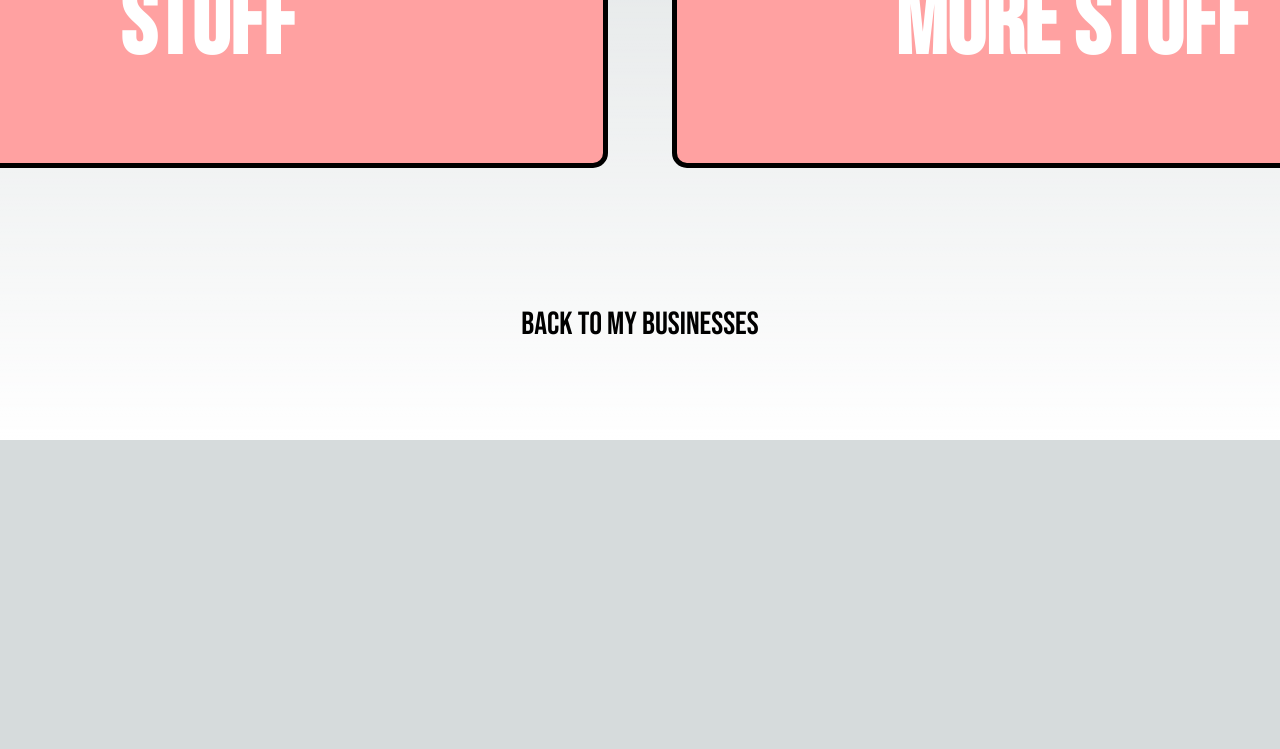
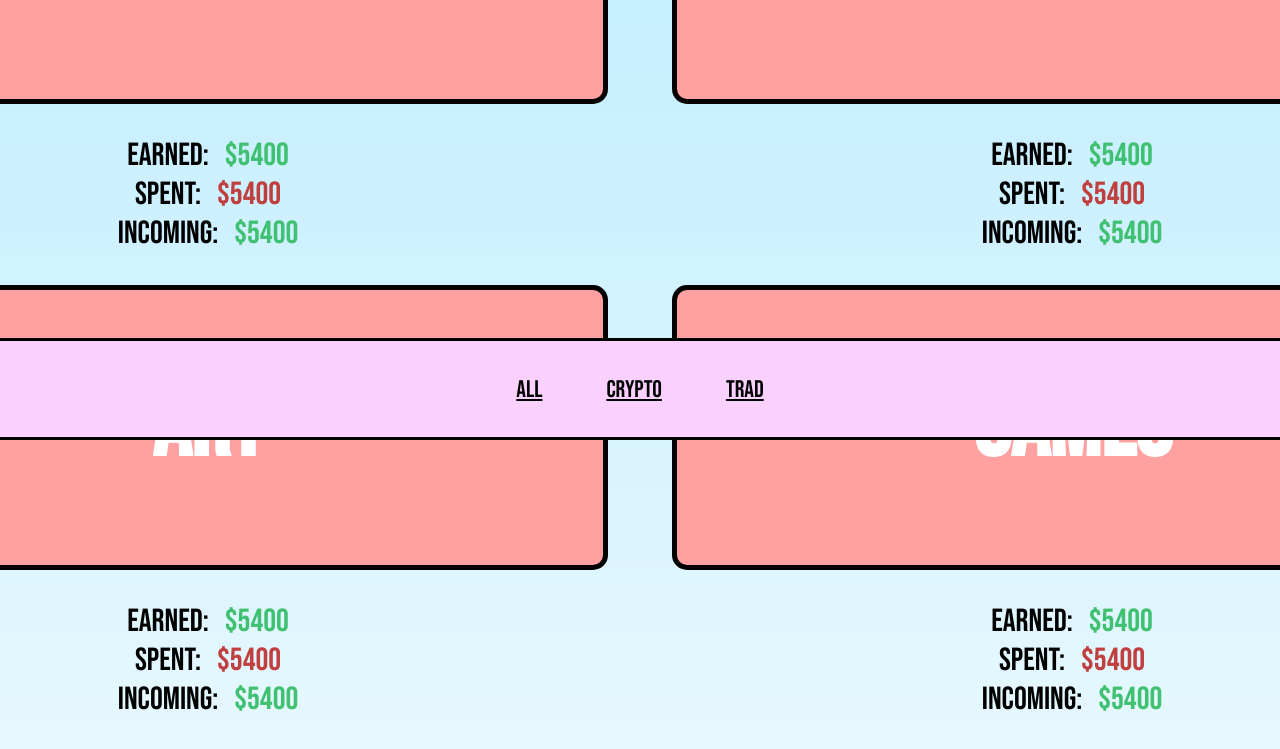
Before and after one commit to 0xvibes/businessmanagement, a Next.js app: page /trad in a window 1280 px wide. Shown: the part 360-1109 px from the top of the page. Before the commit the page ends 800 px from the top, so only its background shows below. Built offline with nearby package versions, Linux system fonts and the light colour scheme.

Commit message:
nu commit

```diff
--- /dev/null
+++ b/src/pages/components/footer.js
@@ -0,0 +1,15 @@
+import React from 'react'
+import Link from 'next/link'
+
+const footer = () => {
+  return (
+    <div className='sticky-footer'>
+      <Link className='footer-link' href="/">All</Link>
+      <Link className='footer-link' href="/crypto">Crypto</Link>
+      <Link className='footer-link' href="/trad">Trad</Link>
+
+    </div>
+  )
+}
+
+export default footer
--- a/src/pages/trad.js
+++ b/src/pages/trad.js
@@ -4,27 +4,115 @@ import Image from 'next/image'
 import Link from 'next/link'
 import { Inter } from '@next/font/google'
 import styles from '@/styles/Home.module.css'
+import Footer from './components/footer'
 
 const trad = () => {
   return (
     <main className={styles.main}>
-    <div className='main-div'>
+    <div className='main-trad-div'>
         <p className='main-h1'>Your Traditional Businesses:</p>
         <div className='main-buttons-div'>
-        <Link href="crypto">
-        <button className='main-buttons'>Stuff</button>
-        </Link>
-        <Link href="trad">
-        <button className='main-buttons'>More Stuff</button>
-        </Link>
-        </div>
-        </div>
+        <div className='category-div'>
+              <Link href="music">
+              <button className='main-buttons'>Music</button>
+              </Link>
+              <div className='row'>
+              <p className='category-details'>Earned:</p>
+                <p className='category-input-green'>$5400</p>
+                </div>
+              <div className='row'>
+              <p className='category-details'>Spent:</p>
+                <p className='category-input-red'>$5400</p>
+                </div>
+              <div className='row'>
+              <p className='category-details'>Incoming:</p>
+                <p className='category-input-green'>$5400</p>
+                </div>
+            </div>
+
+            <div className='category-div'>
+              <Link href="crypto">
+              <button className='main-buttons'>Content</button>
+              </Link>
+              <div className='row'>
+              <p className='category-details'>Earned:</p>
+                <p className='category-input-green'>$5400</p>
+                </div>
+              <div className='row'>
+              <p className='category-details'>Spent:</p>
+                <p className='category-input-red'>$5400</p>
+                </div>
+              <div className='row'>
+              <p className='category-details'>Incoming:</p>
+                <p className='category-input-green'>$5400</p>
+                </div>
+            </div>
+
+            <div className='category-div'>
+              <Link href="crypto">
+              <button className='main-buttons'>Art</button>
+              </Link>
+              <div className='row'>
+              <p className='category-details'>Earned:</p>
+                <p className='category-input-green'>$5400</p>
+                </div>
+              <div className='row'>
+              <p className='category-details'>Spent:</p>
+                <p className='category-input-red'>$5400</p>
+                </div>
+              <div className='row'>
+              <p className='category-details'>Incoming:</p>
+                <p className='category-input-green'>$5400</p>
+                </div>
+            </div>
+
+            <div className='category-div'>
+              <Link href="crypto">
+              <button className='main-buttons'>Games</button>
+              </Link>
+              <div className='row'>
+              <p className='category-details'>Earned:</p>
+                <p className='category-input-green'>$5400</p>
+                </div>
+              <div className='row'>
+              <p className='category-details'>Spent:</p>
+                <p className='category-input-red'>$5400</p>
+                </div>
+              <div className='row'>
+              <p className='category-details'>Incoming:</p>
+                <p className='category-input-green'>$5400</p>
+                </div>
+            </div>
+
+            <div className='category-div'>
+              <Link href="crypto">
+              <button className='main-buttons'>Clothing</button>
+              </Link>
+              <div className='row'>
+              <p className='category-details'>Earned:</p>
+                <p className='category-input-green'>$5400</p>
+                </div>
+              <div className='row'>
+              <p className='category-details'>Spent:</p>
+                <p className='category-input-red'>$5400</p>
+                </div>
+              <div className='row'>
+              <p className='category-details'>Incoming:</p>
+                <p className='category-input-green'>$5400</p>
+                </div>
+            </div>
+
+            </div>
 
         <footer>
             <Link href="/">
             <p className='main-footer'>Back To My Businesses</p>
             </Link>
         </footer>
+        <Footer />
+        </div>
+
+
     </main>
   )
 }
--- a/src/styles/Home.module.css
+++ b/src/styles/Home.module.css
@@ -1,11 +1,11 @@
-.main {
+/* .main {
   display: flex;
   flex-direction: column;
   justify-content: space-between;
   align-items: center;
   padding: 6rem;
   min-height: 100vh;
-}
+} */
 
 .description {
   display: inherit;
--- a/src/styles/globals.css
+++ b/src/styles/globals.css
@@ -83,8 +83,8 @@
 
 html,
 body {
-  /* max-width: 100vw; */
-  /* overflow-x: hidden; */
+  /* max-width: 100vw;
+  overflow-x: hidden; */
 }
 
 body {
@@ -95,6 +95,9 @@ body {
       rgb(var(--background-end-rgb))
     )
     rgb(var(--background-start-rgb));
+  background-color: #b6eaff;
+  padding: 0;
+  margin: 0;
 }
 
 a {
@@ -106,7 +109,18 @@ a {
   display: flex;
   flex-direction: column;
   align-items: center;
-  height: auto;
+  justify-content: center;
+  height: 100vh;
+  /* padding-bottom: 10rem; */
+}
+
+.main-trad-div {
+  display: flex;
+  flex-direction: column;
+  align-items: center;
+  justify-content: center;
+  padding-top: 2rem;
+  padding-bottom: 2rem;
 }
 
 .main-buttons-div {
@@ -148,6 +162,137 @@ a {
   font-family: 'Bebas Neue', cursive;
   color: #000;
   font-size: xx-large;
+  font-weight: bold;
+  text-decoration: underline;
+  padding-top: 5rem;
+}
+
+.category-details {
+  font-family: 'Bebas Neue', cursive;
+  font-size: xx-large;
+  /* justify-content: left;
+  padding: 1rem; */
+}
+
+.category-input-green {
+  font-family: 'Bebas Neue', cursive;
+  font-size: xx-large;
+  text-align: center;
+  border-radius: 25px;
+  background-color: #00000000;
+  border: none 0px #000;
+  color: #40c071;
+  padding-left: 1rem;
+}
+
+.category-input-red {
+  font-family: 'Bebas Neue', cursive;
+  font-size: xx-large;
+  text-align: center;
+  border-radius: 25px;
+  background-color: #00000000;
+  border: none 0px #000;
+  color: #c04040;
+  padding-left: 1rem;
+}
+
+.category-div {
+  display: flex;
+  flex-direction: column;
+  text-align: center;
+  align-items: center;
+}
+
+.row {
+  display: flex;
+  flex-direction: row;
+  align-items: center;
+  /* justify-content: space-between; */
+  justify-content: space-around;
+  justify-content: flex-start;
+  /* justify-items: flex-start; */
+}
+
+.sticky-footer {
+  display: flex;
+  flex-direction: row;
+  position: fixed;
+  align-items: center;
+  justify-content: center;
+  text-align: center;
+  bottom: 0;
+  width: 110%;
+  height: 50px; /* adjust this value to fit your footer content */
+  padding: 3rem;
+  border: solid 3px #000;
+  /* border-radius: 25px; */
+  /* margin: 2rem; */
+  background-color: #fad0ff;
+}
+
+.footer-link {
+  padding: 2rem;
+  font-size: x-large;
+  font-family: 'Bebas Neue', cursive;
+  text-decoration: underline;
+  align-items: center;
+}
+
+.land {
+  display: flex;
+  flex-direction: column;
+  height: 100vh;
+  /* align-content: center;
+  align-self: center;
+  align-items: center; */
+  margin: auto;
+  /* margin-top: 2rem; */
+  /* margin-bottom: 2rem; */
+  /* padding-bottom: 2rem;
+  padding-top: 2rem; */
+  background-image: url("../images/greenscreen.png");
+
+}
+
+.home-text {
+  text-align: center;
+  font-size: 72px;
+  color: #fff;
+  font-family: 'Bebas Neue', cursive;
+  line-height: 90%;
+}
+
+.home-buttons-div {
+  display: flex;
+  flex-direction: column;
+  margin: 0rem;
+}
+
+.home-buttons {
+  padding: 2rem;
+  margin: 0.25rem;
+  border: solid 0px #000;
+  border-radius: 1px;
+  background-color: #40c071;
+  font-weight: bold;
+  text-decoration: underline;
+  cursor: pointer;
+}
+
+.album-art {
+  display: flex;
+  flex-direction: column;
+  width: 100vw;
+  align-items: center;
+  /* position: relative; */
+  /* margin: auto; */
+  margin: 0rem;
+}
+
+.album-image {
+  object-fit: contain;
+  margin: 0.5rem;
+  box-shadow: 1px 5px 10px #000000;
 }
 
 @media (prefers-color-scheme: dark) {
```
Also changed, not shown: src/pages/index.js (+34 -0 lines), src/pages/landingpage.js (added, +29 -0 lines), src/pages/music.js (added, +11 -0 lines), src/images/greenscreen.png (added), 1 other file (tests, documents, lock files or other folders).
